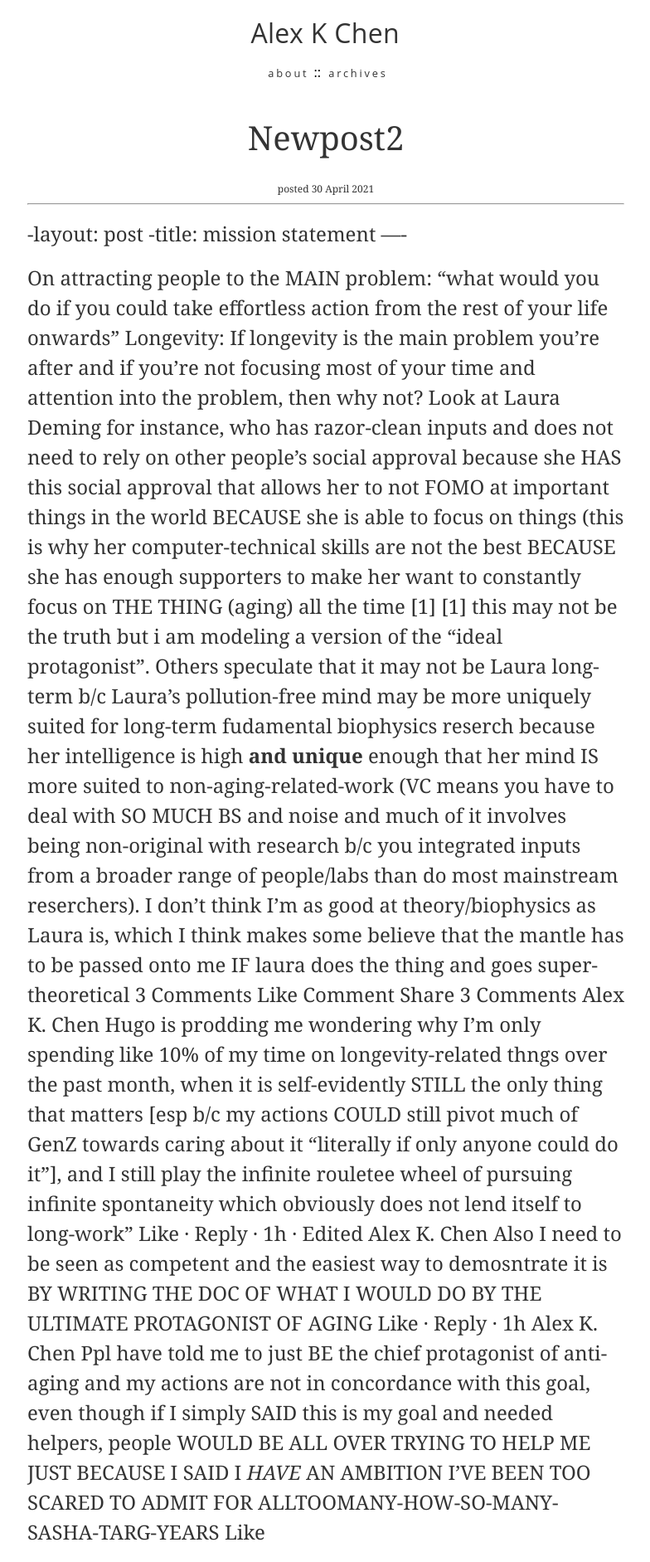
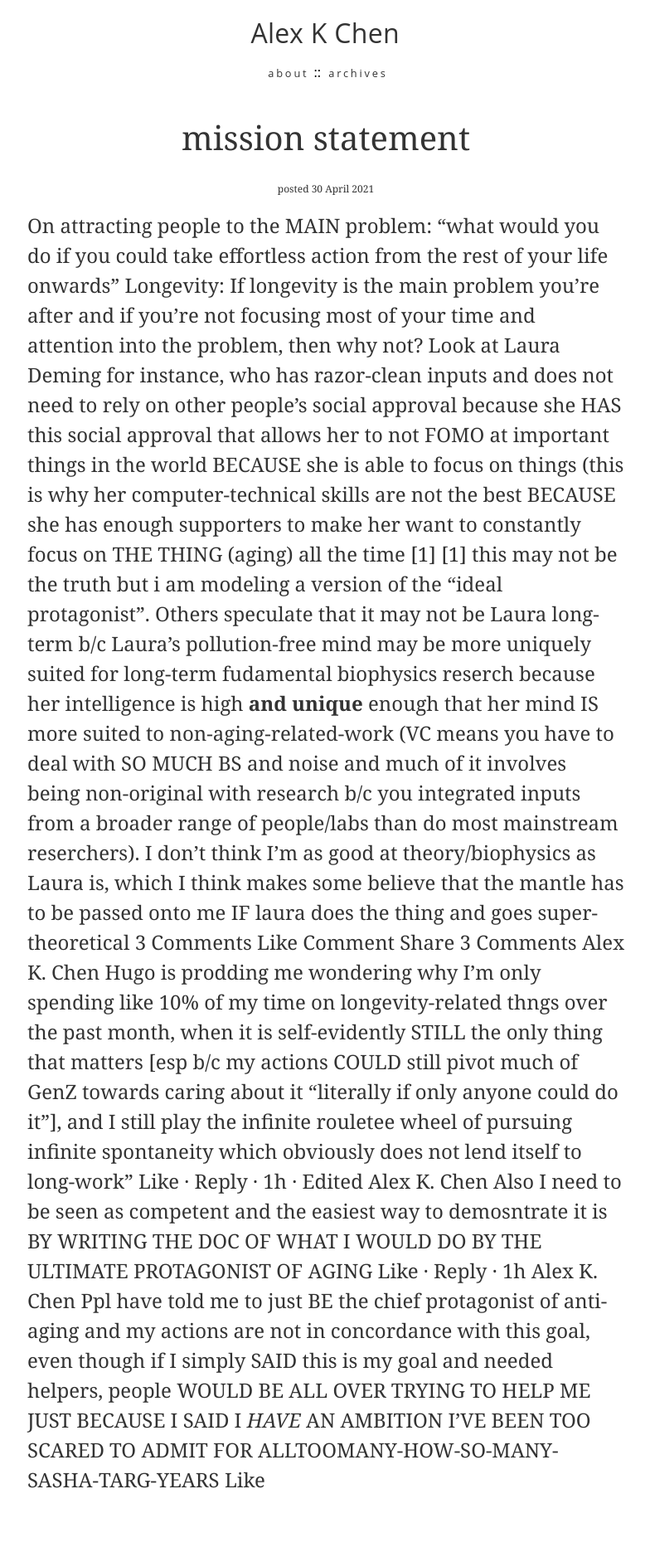
Before and after one commit to InquilineKea/oldgithub, a Jekyll site: the page built from _posts/2021-4-30-newpost2.md, in a window 1280 px wide. Shown: the whole page at 83% size, without its empty margins (247-1031 px from the left). Built offline with Jekyll 4.4.1, drawn with Linux system fonts in a browser that asks for light colours; our own code applies the rules of GitHub Pages for plain Markdown files; after the commit the page ends 1820 px from its top, so only the background shows below that.

Commit message:
more metadata

```diff
--- a/_posts/2021-4-30-newpost2.md
+++ b/_posts/2021-4-30-newpost2.md
@@ -1,7 +1,7 @@
-----
--layout: post
--title:  mission statement
-----
+---
+layout: post
+title:  mission statement
+---
 
 
 On attracting people to the MAIN problem:
```
